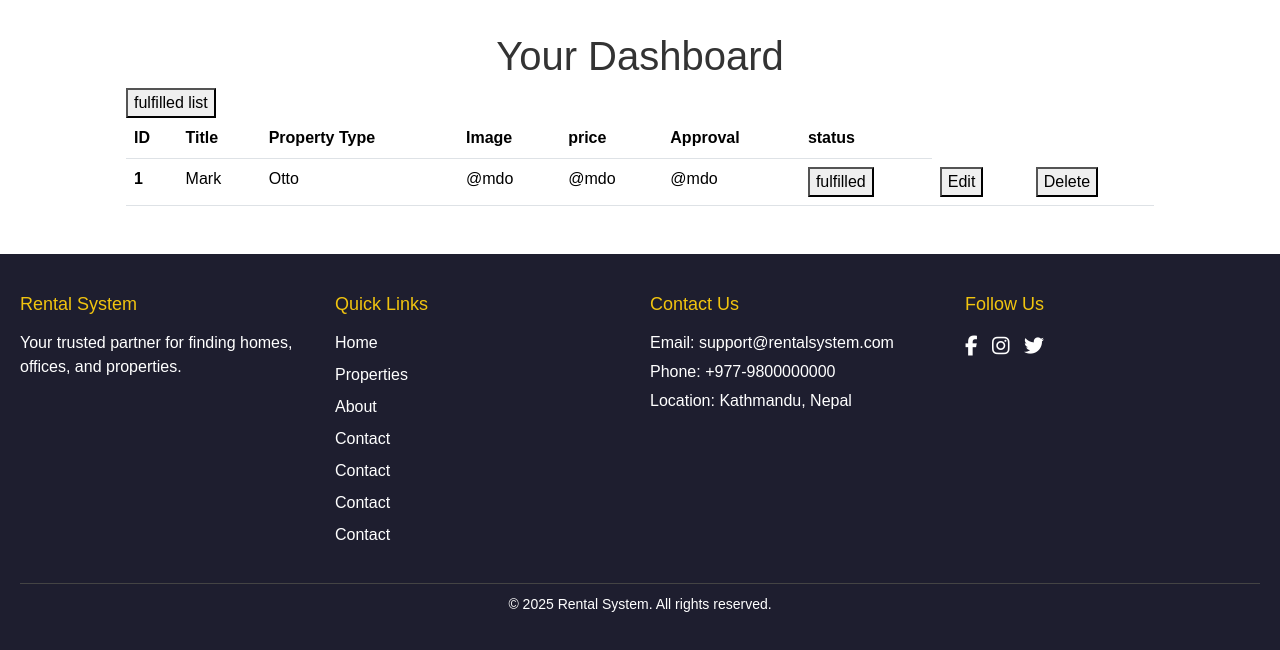
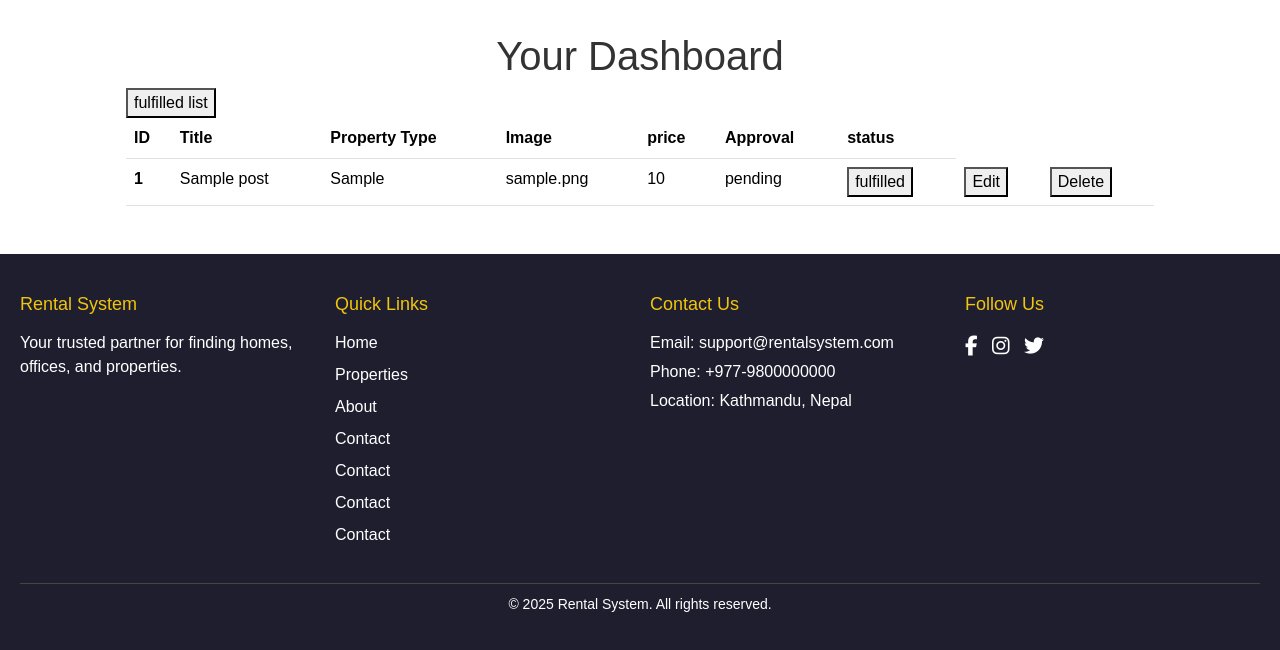
Before and after one commit to saraswoti2024/Rental_System, a Django app: page /landlord_Dashboard/ in a window 1280 px wide. Shown: the part 62-712 px from the top of the page. Run offline with Django 5.2, Linux system fonts and the light colour scheme; a user stored in the database is signed in; tables that the repository leaves empty hold one stand-in row (values such as "Sample post"); some libraries are stand-ins or nearby versions.

Commit message:
data shown

```diff
--- a/UI/templates/UI/Ldashboard.html
+++ b/UI/templates/UI/Ldashboard.html
@@ -19,17 +19,23 @@
                       </tr>
                     </thead>
                     <tbody>
+                        {% for i in property  %}
                       <tr>
-                        <th scope="row">1</th>
-                        <td>Mark</td>
-                        <td>Otto</td>
-                        <td>@mdo</td>
-                        <td>@mdo</td>
-                        <td>@mdo</td>
+
+
+                        <th scope="row">{{ forloop.counter }}</th>
+                        <td>{{i.title}}</td>
+                        <td>{{i.property_type}}</td>
+                        <td>{{i.main_photo}}</td>
+                        <td>{{i.price}}</td>
+                        <td>pending</td>
                         <td><button>fulfilled</button></td>
                         <td><button>Edit</button></td>
                         <td><a href="{% url 'deleteproperty' i.id  %}"><button>Delete</button></a></td>
-                      </tr>
+
+                    </tr>
+                    {% endfor %}
+
                     </tbody>
                   </table>
         </div>
--- a/UI/views.py
+++ b/UI/views.py
@@ -149,7 +149,11 @@ def landlord_home(request):
 
 @landlord_required
 def landlord_dashboard(request):
-    return render(request,'UI/Ldashboard.html')
+    data = property_post.objects.all()
+    context = {
+        'property' : data,
+    }
+    return render(request,'UI/Ldashboard.html',context)
 
 def delete_property(request,id):
      data = get_object_or_404(property_post, id=id)
```
